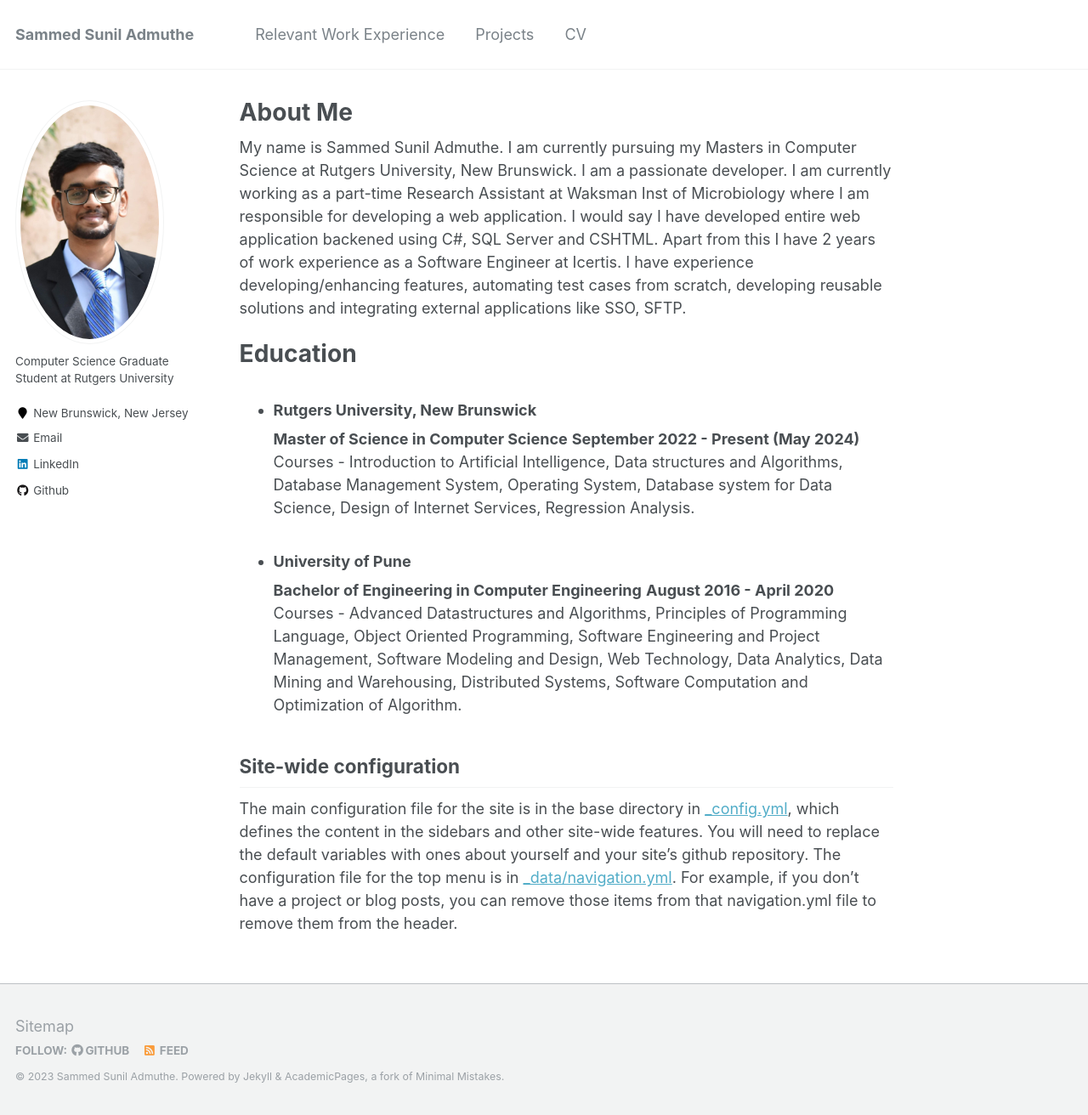
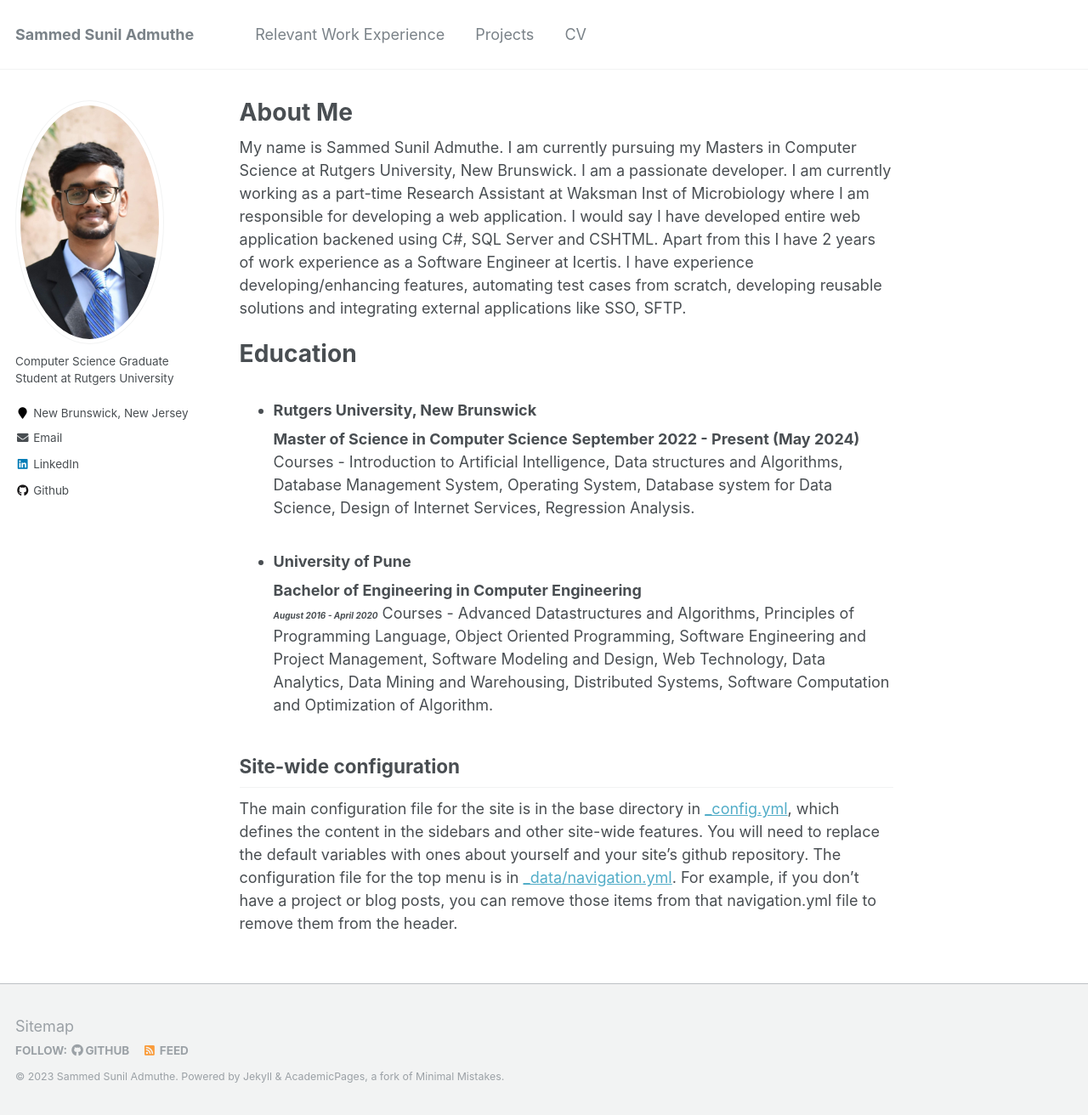
Before and after one commit to SammedAdmuthe/SammedAdmuthe.github.io, a Jekyll site: the page built from _pages/about.md, in a window 1280 px wide and 1312 px high. Shown: the whole window at 85% size. Built offline with Jekyll 4.4.1, drawn with Linux system fonts in a browser that asks for light colours.

Commit message:
Added contents to About Page

```diff
--- a/_pages/about.md
+++ b/_pages/about.md
@@ -19,8 +19,8 @@ Education
     Introduction to Artificial Intelligence, Data structures and Algorithms, Database Management System, Operating System, Database system for Data Science, Design of Internet Services, Regression Analysis.
 
 * <h3>University of Pune</h3>
-    <b>Bachelor of Engineering in Computer Engineering</b>
-    <b>August 2016 - April 2020</b>
+    <b>Bachelor of Engineering in Computer Engineering</b><br>
+    <i><b><font size = 1>August 2016 - April 2020</font></b></i>
     Courses -
     Advanced Datastructures and Algorithms, Principles of Programming Language, Object Oriented Programming, Software Engineering and Project Management, Software Modeling and Design, Web Technology, Data Analytics, Data Mining and Warehousing, Distributed Systems, Software Computation and Optimization of Algorithm.
 
```
